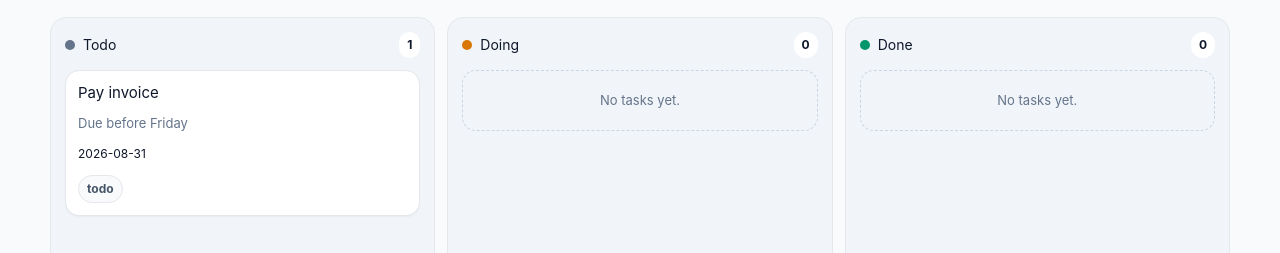
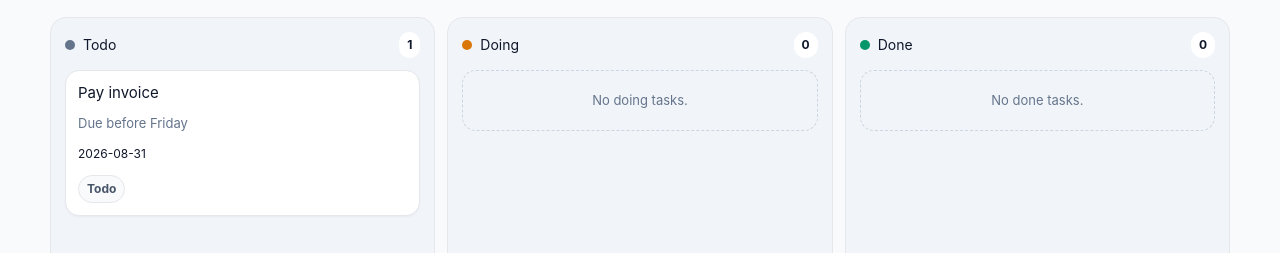
Before and after one commit to ThanhNV121097/project-4e289f8b, a Next.js app in the folder code/frontend/: page / in a window 1280 px wide. Shown: the part 208-461 px from the top of the page. Built offline with nearby package versions, Linux system fonts and the light colour scheme.

Commit message:
fix create task UI copy contract

```diff
--- a/code/frontend/components/CreateTaskPanel.tsx
+++ b/code/frontend/components/CreateTaskPanel.tsx
@@ -9,6 +9,8 @@ const statuses: Array<{ value: TaskStatus; label: string }> = [
   { value: "doing", label: "Doing" },
   { value: "done", label: "Done" },
 ];
+
+const statusLabels = Object.fromEntries(statuses.map(({ value, label }) => [value, label])) as Record<TaskStatus, string>;
 
 type FieldName = "title" | "description" | "dueDate" | "status" | "form";
 type Errors = Partial<Record<FieldName, string>>;
@@ -111,7 +113,7 @@ async function saveTask(args: { title: string; description: string; dueDate: str
     const saved = await createTask({ title: args.title, description: args.description, due_date: args.dueDate || null, status: args.status });
     args.setTasks((current) => [...current, saved]);
     args.resetForm();
-    args.setToast("Task saved.");
+    args.setToast("Task created through REST API");
   } catch {
     args.setErrors({ form: "Task could not be saved. Try again." });
   } finally {
@@ -153,9 +155,9 @@ function Summary({ label, count }: { label: string; count: number }) {
 }
 
 function Column({ status, label, tasks }: { status: TaskStatus; label: string; tasks: Task[] }) {
-  return <section className={styles.column}><h2><span className={styles[status]} />{label}<b>{tasks.length}</b></h2>{tasks.length ? tasks.map((task) => <TaskCard key={task.id} task={task} />) : <p className={styles.empty}>No tasks yet.</p>}</section>;
+  return <section className={styles.column}><h2><span className={styles[status]} />{label}<b>{tasks.length}</b></h2>{tasks.length ? tasks.map((task) => <TaskCard key={task.id} task={task} />) : <p className={styles.empty}>No {label.toLowerCase()} tasks.</p>}</section>;
 }
 
 function TaskCard({ task }: { task: Task }) {
-  return <article className={styles.task}><h3>{task.title}</h3>{task.description && <p>{task.description}</p>}{task.due_date && <time dateTime={task.due_date}>{task.due_date}</time>}<span className={`${styles.pill} ${styles[task.status]}`}>{task.status}</span></article>;
+  return <article className={styles.task}><h3>{task.title}</h3>{task.description && <p>{task.description}</p>}{task.due_date && <time dateTime={task.due_date}>{task.due_date}</time>}<span className={`${styles.pill} ${styles[task.status]}`}>{statusLabels[task.status]}</span></article>;
 }
```
